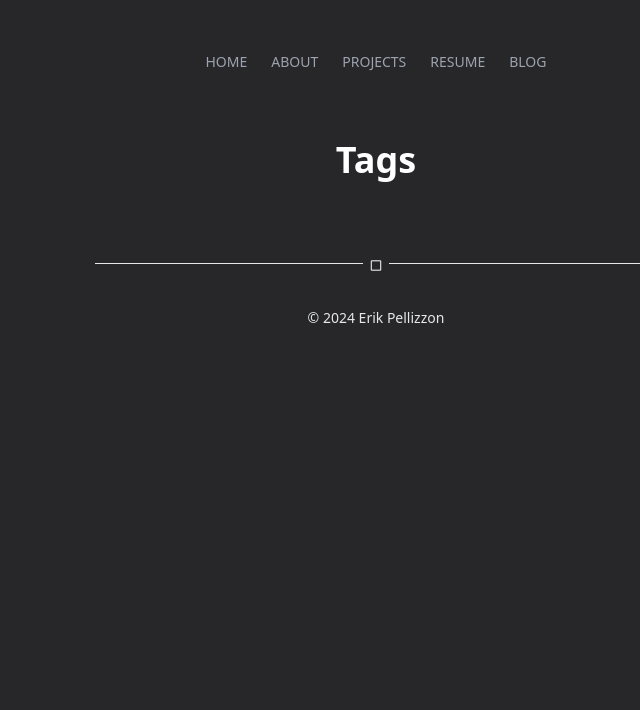
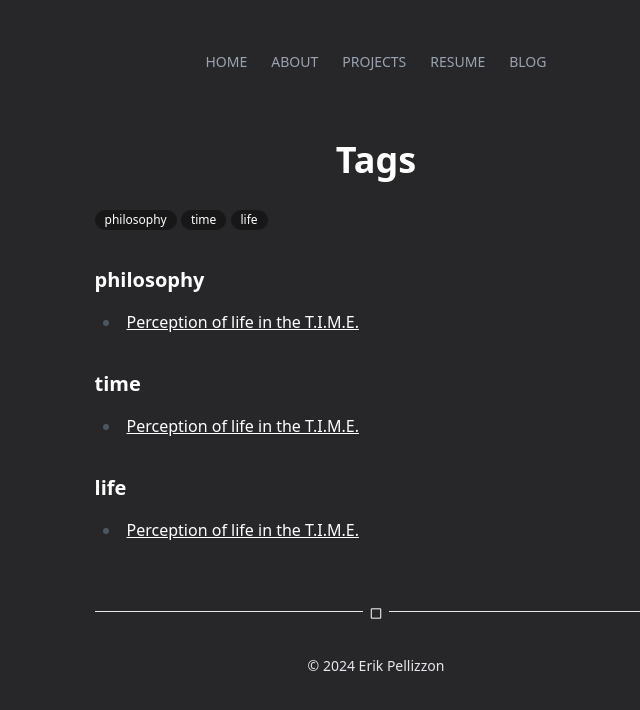
Before and after one commit to ErikPelli/erikpelli.github.io, a Jekyll site: the page built from tag.md, in a window 1280 px wide. Shown: the top 710 px of the page, without its empty margins (264-904 px from the left). Built offline with Jekyll 4.4.1, drawn with Linux system fonts in a browser that asks for light colours; some web fonts are replaced; part of the change alters nothing that is shown.

Commit message:
Publish life and time article

````diff
--- a/_config.yml
+++ b/_config.yml
@@ -14,7 +14,7 @@ author-image: photo.png
 # navigation menu
 show-nav-menu: true
 
-permalink: /blog/:year/:month/:title:output_ext
+permalink: /blog/:year-:month/:title
 
 nav-menu:
 - text: About
--- /dev/null
+++ b/_posts/2024-01-10-perception-life-time.md
@@ -0,0 +1,223 @@
+---
+layout: post
+title: Perception of life in the T.I.M.E.
+tags: philosophy time life
+---
+
+## Introduction
+Start 0f `2 0 2 4`... What a great time to open a random blog and discuss about the concept of time, now that everyone is putting faith in the new year and hoping to receive happiness.
+
+This article doesn't use ChatGPT or similar textual AIs in any way, I decided to write it completely on my own, with the help of [DeepL](https://www.deepl.com/translator) to correct translation errors.
+
+```
+Hey Erik, 2023 really sucked for me, I can't wait for December 31, so that 2024 comes and at least I can hope that the next year will be better.
+
+~ R
+```
+
+I've been thinking about this for a while, and I've come up with the idea that the common thought among people is that, on December 31, if it was a good year, we hope for a year that is equal in happiness or even better, and vice versa, if things didn't go well, we want to move away from the old year and put our trust in the future.
+
+Personally, I didn't do much on the last day of 2023, I was still weighed down by the family Christmas lunch cooked by my beloved Italian grandmother (the stereotype is true, if you know what I mean).
+
+## Time is relative
+Let's start with the simple things: what is 1 year? There is no single definition of what a year is unless we specify its type, and we can cite among the examples:
+1. The Gregorian year, used in modern calendars, where there are 365 days every year, but every 4 years they become 366 days, however every 100 years the days become 365, but if the year is a multiple of 400 then the days are 366, and eventually the big bad wolf comes and kills us all.
+2. The solar year, that corresponds to the actual rotation of the earth around the sun, which lasts `365 days, 5 hours, 48 minutes and 46 seconds`. But how? Doesn't the earth's rotation last 1 year? Yes, 1 solar year. Since we are not smart enough to count years with this precision, we approximated them using the Gregorian calendar. However, it would be something like "Tonight at `04:45:57` (random hour by the way) everyone up celebrating the rotation of the earth around the sun", and that wouldn't accurate too, because in the world there are `24` timezones in total, so people in the world have 24 different New Year parties for 24 different moments.
+3. The Julian year, which corresponds to `365.25` days (365d 8h) because it's a cool number: SPQR, Ancients Romans!
+
+It's important to specify that the year is a human-defined measure and it doesn't exist in nature (it was defined from the earth's rotation around the sun but the universe is so vast that we are nothing in comparison).
+There is no clear distinction between one year and another in reality, and in no case as if by magic will one year necessarily go well for us and another year go horribly wrong because of fate.
+
+What is certain for **US** is that the sun rises in the morning and sets in the evening, creating a cycle that in the long run gives rise to a stream of earth days, and **WE** perceive the days this way.
+
+However, this is only our point of view.
+
+Let's take light as an example, which travels at approximately `300,000 km/s` (the Earth's equatorial circumference is `~40,000km`, so light speed is something like going around the entire Earth `7.5` times every second).
+In the duration of a Julian year, a photon of light travels through space 1 light-year (this is also a convention established by man).
+
+Now, to simplify Einstein's theory of relativity (don't kill me if you're a physicist please), if we ourselves were that photon of light (which, let's remember, seems to be an absolutely massless particle), for the human observing us, our path lasted 1 year in **HIS** passage of time, but for us who moved at the speed of light, that year would have passed in a moment, we wouldn't even notice it, because from our point of view, time flows much faster.
+
+The year is such because we observe it that way, but if we traveled at a high enough speed or lived near an object of enormous mass (e.g., black hole), we would have other units of measurement for time because we wouldn't even notice the passing of 1 Earth year.
+
+## Life is short
+If we approximate the duration of the universe to [13.787 billion years](https://en.wikipedia.org/wiki/Universe), as scientists have estimated, and compare it to the entire history of man on earth (about [2 million years ago](https://en.wikipedia.org/wiki/Human_history)), we realize the huge difference between the 2 numbers: 2,000,000 vs. 13,787,000,000 years. Comparing it in %, we can say that the history of all humans, from the first ape to us, occupies only `0.0145%` of the life of the universe to date, and, our life span alone of about `100 years` is practically insignificant, corresponding to `0.000000725%` of the history of the universe (many 0s, right?).
+To make the idea better, if we consider the history of the universe as a 24-hour clock, our entire 100 year lifetime (hopefully, at least) corresponds to 0.0006 seconds (less than 1 millisecond).
+
+Are we important enough for this millisecond to be remembered in the future compared to the other 24 hours, or will it take a few years and everything we have built will be forgotten? Since the great ancient Romans, only `2000 years` have passed (or `12 milliseconds` in our virtual clock), they were the masters of the world, yet of all the people who lived during that time, we barely remember a couple of things we learned in school about Julius Caesar. So much has happened in this short period of time that it's impossible to know even a fraction of it, and the people of the future will behave the same way with us: we will be the people whose information has been lost over 2000 years, and our computers will be the archaeological finds used to reconstruct information about our society (it's not a coincidence that GitHub made a copy of all the open source code, [putting it in the middle of the ice](https://archiveprogram.github.com/arctic-vault/)).
+
+## A life well lived
+Are you already preparing to digest the last paragraph by swallowing gallons of Alcohol to forget? Don't.
+We are the ones who decide what to do and what paths to take, and happiness in doing something we enjoy depends mainly on us.
+
+Aside from the rare cases where you are in debt up to our necks or you are in a really bad situation that is beyond your control (physical or psychological), most of life's problems come from the little everyday things.
+We are the architects of ourselves; if we feel fulfilled in our lives, we can appreciate what we have instead of continuing to suffer in unhappiness.
+
+Considering our period of time to spend on earth as insignificant compared to the entire history of the universe, the significance we assign to it depends entirely on ourselves.
+
+If we ask different people about the meaning of life, we will get very different answers:
+- **To a Hindu**: `"I live to reincarnate into a better person and relive a new life"`
+- **To an italian**: `"I live to eat pizza and pay €50 a day for a beach umbrella at beach establishments"`
+- **To a child**: `"I live to play and have fun"`
+- **To a 70 year old employee**: `"I live to enjoy retirement and rest after a lifetime of work"`
+
+```
+Floop Floopian: "I seek a great warrior to kill me so that I can live in peace in heaven"
+Morty: "Do you have evidence that heaven exists?"
+*the alien escapes, a car hits him, and as his soul is swallowed by darkness, he continues to curse Morty*
+```
+> Ooops, the last one comes from Rick & Morty Season 3.
+
+If at a certain time you haven't assigned yourself a purpose in life, whether small or big, you will most likely feel lost and you won't be happy with the moments you live, because you don't know where ou are going, there isn't a destination.
+
+### Importance of Randomness
+As far as we know, life is unpredictable, and because of this unpredictability, both positive and negative things happen to us from time to time.
+However, can we, by our decisions, influence the percentage of positive events so that they outweigh the negative ones?
+
+The perfect word to describe this is `boh`, which in Italian means `I don't know`.
+Certainly, however, we can try to change our situation, and if we surrend to the plan that fate has in store for us, we likely remain stuck in our starting position (social position, economic position, knowledge about something, etc. ) and the chances of improving it diminish dramatically.
+Here I'm assuming that you could believe in the nonexistence of fate, but there is also the possibility that fate showed you this article to let you understand that you need to do something about your life, and the fact that you are reading this article is written in your destiny.
+
+### Long Peace
+In the past 80 years there has been basically no war in the West.
+It took "only" 2 huge wars in 30 years, and millions of deaths, to achieve this much desired peace.
+We are in one of the most peaceful periods in recent history (at least in the last `2000 years`), and just being born in a rich country, with a good life expectancy and in a relatively peaceful period can tell us that we live pretty high in the standard of living of human beings.
+
+As George Orwell wrote in `1984`, by having Goldstein tell it in his book, in that dystopian world, endless war served to destroy the wealth created by people's productivity, because if wealth improved people's lives, it would be much harder for the government to control them.
+
+Applying his reasoning to reality, in this last period of peace we have produced [10 times](https://ourworldindata.org/grapher/world-gdp-over-the-last-two-millennia) more wealth than all previous years combined.
+
+> Famous is the quote that, with the progress of science, the average person in the West today lives even better than a king a few centuries ago.
+
+### Target: Becoming Rich
+So, you have decided that your next goal to achieve in life is to become a very rich person.
+
+Very well, you are free to try it in our capitalist world, if you succeed (and this is not sure), you don't have to work in your life unwillingly anymore (and that is not always the case, maybe you love the work you are doing, I do).
+You probably won't stop working altogether right away but will devote yourself to what you enjoy, you will be more willing to take risks in your choices because it doesn't depend solely on your current job position.
+
+However, what if I told you that obsession with getting rich is not everything? You certainly won't become important in the long run if you only get a little money.
+
+The richest people of the past have been forgotten today and their descendants have spent all the wealth, there is no family that has held wealth for a thousand years or more, or even if there were, it would not be a significant percentage compared to all the others who didn't make it.
+
+Una persona come Bezos finirà sui libri di storia nei prossimi anni, ma già fra 2000 anni chissà se sarà ancora conosciuto.
+A scuola impariamo i nomi di tutti i più grandi imperatori del passato, ma non abbiamo idea di chi fossero le persone più ricche dell'epoca, forse qualche archeologo lo conosce ma non le persone normali.
+
+A person like Jeff Bezos (Amazon founder) will end up in history books in the next few years, but in `2,000 years` who knows if he will still be known.
+Today in school we learn the names of all the greatest emperors of the past, but we have no idea who the richest people of the time were, maybe a few archaeologists know but not common people.
+
+Assuming that you can keep some wealth for thousands of years, in what form would you keep it? A bad investment would still have you holding nothing.
+
+If you keep physical banknotes, since they no longer have any real underlying value and more and more is issued over time (in Roman times, currency was physically gold so value existed in its own).
+
+If you were a Roman, you would then have thought that salt, `natrium`, was a good investment, so much so that workers received it as wages (salt -> salary), today you can find it at very low prices in all supermarkets.
+
+Then in more recent times there was the [diamond scandal](https://mediavsreality.medium.com/diamonds-the-greatest-marketing-campaign-of-all-time-8c4b0fd27092). The world is full of diamonds, really full, and a shortage was artificially created in order to raise the price of diamonds by a lot (perception was everything), manipulating the market while meanwhile the biggest companies had warehouses full of them.
+
+### Average among riches or rich among poors
+Although the idea of being richer than average may seem appealing to you, would you want to be equally so if you lived in a poor country?
+By rich here I don't mean multimillionaire, just richer than average, wealthy in that particular country.
+
+In poorer countries usually the average level of wealth of the population is significantly lower, and it is not even certain that you can find supermarkets nearby.
+
+Same with health care, you can easily afford to shell out all the money necessary to have the care of a private doctor, but this service may not necessarily be there, because the people who can afford it are so few that a doctor would have no convenience in offering this service.
+
+Living in a poor country, paradoxically, you can find yourself having a certain amount of money without being able to spend it the way you want. You also have to consider the possible extortion you would receive as a rich person in a poor country, the threats you would receive from other people, and the real possibility of being kidnapped.
+
+On the opposite, living in a rich country as an average person you would be exactly like everyone else. You wake up, go to work every day, come home at night, and the years go by.
+Probably, if you live in the United States, you would go into debt to show yourself better than your neighbors (something like "dress to impress"), I recommend reading the book ["The Millionaire Next Door"](https://en.wikipedia.org/wiki/The_Millionaire_Next_Door) that talks about this topic, by the way.
+
+A good compromise would be to live in a developed but not too expensive country, to retire to a quiet life when you have a certain amount of money.
+For example, in earlier years in Italy retirees would move to Portugal (I'm not sure Portugal is still like that, considering the crazy rent prices there today) or to the coast of Tunisia, where they can find a `favorable climate` and `lower prices`.
+
+### Work to live or live to work?
+So, you are so happy in your company that you decide to devote extra hours to work for free.
+Next year maybe you will take a `$1,000` productivity bonus and be disappointed because you thought you deserved more, if not even a promotion.
+The CEO of the company will get a new house with his multimillion dollar annual bonus, and you'll think you haven't done enough, and you'll continue to work above your abilities.
+
+> But I love my job!
+
+Try to find a hobby that gives you as much satisfaction, something has to be there, you really risk burnout.
+
+While we were busy unsuccessfully climbing the corporate pyramid, our family members, and our loved ones, were the ones supporting us in the shadows, and they will keep our memory longer after we die, until they die too. Make that memory at least a positive one.
+
+> But it's only a temporary situation!
+
+It's never a temporary situation unless you make a clean break with the past, not only in this specific case but in any generic situation.
+
+Separate discussion if, on the other hand, one is in a really lucrative field that is significantly better than normal work.
+I give the example of the Software Developer: effectively if you move to California, Google and other big tech offer job positions that pay as much as `$500,000` annually or more, provided you have a certain level of experience that few people can achieve.
+Now, if a person decides to work for a predetermined amount of time (e.g. `5 years`) in one of these well-paying jobs (or even being a C-Suite manager: CEO, CTO, etc.), and meets the deadline after that time is up, devoting himself to something else with the accumulated savings, and this effectively would be a temporary situation.
+
+But it's you who controls the direction of life, and if you have a certain influence by doing something, you almost develop an addiction to it, you live to have gratification from someone else.
+
+### Target: Modern Darwinism
+`John Doe: "The only purpose of human beings is to procreate as much as possible and generate other human beings who will spread our DNA"`
+
+What if this is our purpose in life? To create many small copies of ourselves to spread our genes?
+
+Our friend Jonathan from the Netherlands followed Charles Darwin's teachings to the letter and applied them to the modern world. Through anonymous sperm donation, he has delivered between `550` and `600` babies, making many more donations than normal to pursue his goal.
+
+He did it so well that someone dedicated a page to him on [Wikipedia](https://en.wikipedia.org/wiki/Jonathan_Jacob_Meijer) and various newspaper articles around the world mention that a court has banned it from being able to make children anymore through this method.
+
+Do you really want to go that far?
+
+### Yourself
+
+#### Carbon
+Humans are creatures composed primarily of carbon, by means of organized structures called cells grouped into organs.
+The main organ is the brain, which has no soul and perceives the world using chemical signals called neurotransmitters.
+
+Thought itself is merely a chemical reaction.
+
+#### Soul
+God created Adam and Eve, who committed original sin.
+You are the descendant of this long dynasty of sinners, but God loves everyone for who they are.
+
+#### Science vs Religion
+When we die, the chemical signals gradually slow down, sometimes we have pre-death visions due to the release of DMT by our brain, and we believe we have seen some god speaking to us. The body dies due to the inability to continue cellular reproduction, and we become food for the underground bacteria.
+
+Our soul ascends to heaven, and rejoins our departed loved ones. Life is not over, it has just begun; we left our mortal body to live in eternity.
+You have lived a life in misery, and now you have become `homo novus` because of your faith.
+
+### Spiritual Business
+```
+Religion is the opium of the people
+
+~ Karl Marx
+```
+
+Hope in an afterlife helps to alleviate people's suffering in everyday life.
+
+#### Cruel Religion
+If you are not fully satisfied with your life, what can convince you to abandon it completely, forever?
+
+Money? Nope, you are going to die, what would you need it for?
+
+For glory? Mmmm maybe, in World War II Japanese kamikaze plane pilots committed suicide against American ships to make their nation great.
+
+For a life after death where you end up alone with 72 virgin girls if you sacrifice for Allah's holy war?
+> Where do I have to sign? ;) (just joking)
+
+And this is how terrorist groups recruit people, on the large numbers surely someone believes.
+
+And, at least in Europe, the fear of `ISIS` is still widespread, so much so that even my grandma knows this terrible name (seriously). Here are a couple of recent news stories:
+- Paris, France (Nov. 2015), the famous [Bataclan attack](https://en.wikipedia.org/wiki/November_2015_Paris_attacks), the biggest modern terrorism attack after 2001, `137 deaths` and more than `400` people injured.
+- Milan, Italy (Nov. 2023), [suspected ISIS terrorist arrested in the metro](https://www.ansa.it/english/news/general_news/2023/11/09/algerian-isis-terror-suspect-arrested-on-milan-metro_c60000da-9d3a-494f-8657-88752558293f.html).
+- Iran (Jan. 2024), [ISIS killed 100 people with a suicide bomber](https://www.thenationalnews.com/mena/2024/01/09/isis-iran-attack-gaza/).
+
+
+#### Religion and Money
+Religion's role of psychological support for the mass of people inevitably leads to the accumulation of power and wealth, which will be enjoyed by the people at the top of it.
+
+There was a funny episode of South Park about this and [Scientology](https://en.wikipedia.org/wiki/Trapped_in_the_Closet_(South_Park)), btw.
+
+The religions with the highest estimated amounts of assets belonging include:
+- The church of Jesus Christ of Latter-day Saints, [200 billion US\$](https://www.newsweek.com/mormon-church-stockpiled-100-billion-intended-charities-misled-lds-members-whistleblower-says-1477809) estimated as of 2021, `200,000,000,000$`. Not too far from the whole market cap of a company like Coca Cola, and both make people happy... :p
+- Sadly, there is so much noise about Scientology but they are worth "only" [2 billions \$](https://en.wikipedia.org/wiki/List_of_wealthiest_religious_organizations), still a lot but 100 times less than the previous one.
+- And of course the Vatican... They have so much stuff that it is almost impossible to track the total value of their assets. In 2018 their assets in `Australia alone` were worth [30 billion \$](https://www.abc.net.au/news/2018-02-12/catholic-church-worth-$30-billion-investigation-finds/9422246), and they have properties all over the world. Maybe they have reached the trillion (1000 billions) or even more after 2000 years of existence? :)
+
+### To Be or Not To Be
+Do we really exist?
+
+> Or were we created just to be the car battery of a random alien?
+>
+> ~ Rick and Morty Season 2
````
